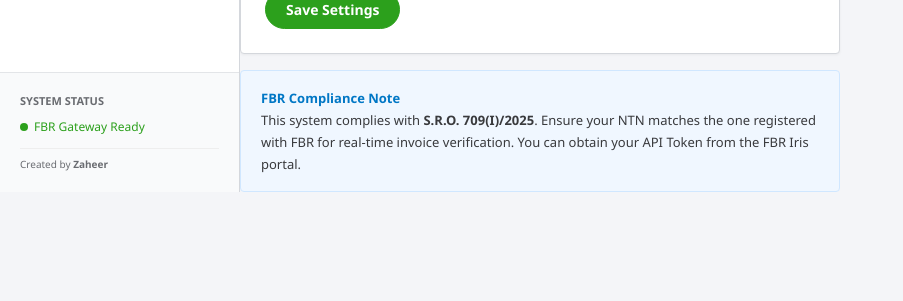
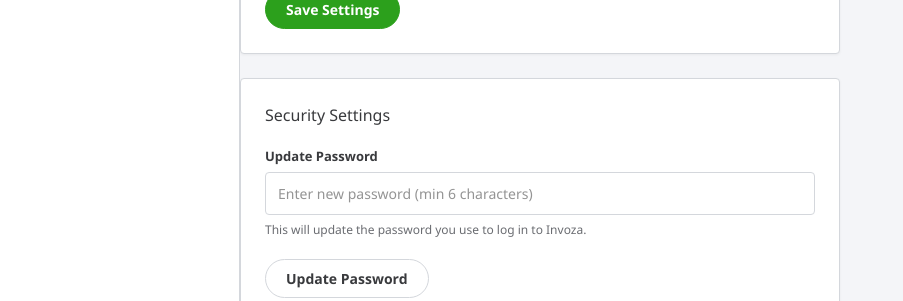
Before and after one commit to Zaheerghup/Invoza, a Next.js app: page /settings in a window 1280 px wide. Shown: the part 651-952 px from the top of the page, without its empty margins (0-903 px from the left). Before the commit the page ends 843 px from the top, so only its background shows below. Built offline with nearby package versions, Linux system fonts and the light colour scheme; no server answers.

Commit message:
Feat: Password update & UI resilience

```diff
--- a/src/app/customers/page.tsx
+++ b/src/app/customers/page.tsx
@@ -22,7 +22,8 @@
   async function fetchCustomers() {
     try {
       const res = await fetch("/api/customers");
-      setCustomers(await res.json());
+      const data = await res.json();
+      setCustomers(Array.isArray(data) ? data : []);
     } catch { /* empty */ } finally {
       setLoading(false);
     }
--- a/src/app/invoices/new/page.tsx
+++ b/src/app/invoices/new/page.tsx
@@ -55,9 +55,11 @@
         ]);
         const custs = await custRes.json();
         const comps = await compRes.json();
-        setCustomers(custs);
-        setCompanies(comps);
-        if (comps.length > 0) setForm(f => ({ ...f, companyId: comps[0].id.toString() }));
+        const secureCusts = Array.isArray(custs) ? custs : [];
+        const secureComps = Array.isArray(comps) ? comps : [];
+        setCustomers(secureCusts);
+        setCompanies(secureComps);
+        if (secureComps.length > 0) setForm(f => ({ ...f, companyId: secureComps[0].id.toString() }));
       } catch { /* empty */ } finally {
         setLoading(false);
       }
--- a/src/app/settings/page.tsx
+++ b/src/app/settings/page.tsx
@@ -25,6 +25,10 @@
   const [saved, setSaved] = useState(false);
   const [error, setError] = useState("");
   const [showToken, setShowToken] = useState(false);
+
+  const [password, setPassword] = useState("");
+  const [passwordLoading, setPasswordLoading] = useState(false);
+  const [passwordMessage, setPasswordMessage] = useState({ type: "", text: "" });
 
   useEffect(() => {
     async function load() {
@@ -64,6 +68,33 @@
       setError("Network error. Please try again.");
     } finally {
       setLoading(false);
+    }
+  }
+
+  async function handlePasswordUpdate(e: React.FormEvent) {
+    e.preventDefault();
+    if (password.length < 6) {
+      setPasswordMessage({ type: "error", text: "Password must be at least 6 characters long." });
+      return;
+    }
+    setPasswordLoading(true);
+    setPasswordMessage({ type: "", text: "" });
+
+    try {
+      const { createClient } = await import("@/lib/supabase");
+      const supabase = createClient();
+      const { error } = await supabase.auth.updateUser({ password });
+
+      if (error) {
+        setPasswordMessage({ type: "error", text: error.message });
+      } else {
+        setPasswordMessage({ type: "success", text: "Password updated successfully!" });
+        setPassword("");
+      }
+    } catch (err: any) {
+      setPasswordMessage({ type: "error", text: "Failed to update password." });
+    } finally {
+      setPasswordLoading(false);
     }
   }
 
@@ -163,8 +194,46 @@
             </form>
           </div>
 
+          {/* Security Settings Card */}
+          <div className="card" style={{ marginTop: "24px" }}>
+            <h3 style={{ fontSize: "16px", marginBottom: "20px" }}>Security Settings</h3>
+            <form onSubmit={handlePasswordUpdate}>
+              <div style={{ display: "grid", gap: "20px" }}>
+                <div>
+                  <label className="label">Update Password</label>
+                  <input
+                    className="input-field"
+                    type="password"
+                    placeholder="Enter new password (min 6 characters)"
+                    value={password}
+                    onChange={(e) => setPassword(e.target.value)}
+                    required
+                  />
+                  <p style={{ fontSize: "12px", color: "var(--text-muted)", marginTop: "6px" }}>
+                    This will update the password you use to log in to Invoza.
+                  </p>
+                </div>
+
+                {passwordMessage.text && (
+                  <div style={{
+                    background: passwordMessage.type === "success" ? "rgba(0,200,150,0.1)" : "rgba(239,68,68,0.1)",
+                    border: `1px solid ${passwordMessage.type === "success" ? "rgba(0,200,150,0.3)" : "rgba(239,68,68,0.3)"}`,
+                    borderRadius: "8px", padding: "12px 16px",
+                    color: passwordMessage.type === "success" ? "var(--accent-green)" : "#ef4444", fontSize: "14px"
+                  }}>
+                    {passwordMessage.text}
+                  </div>
+                )}
+
+                <button type="submit" className="btn-secondary" disabled={passwordLoading} style={{ width: "fit-content" }}>
+                  {passwordLoading ? <><span className="spinner" /> Updating...</> : "Update Password"}
+                </button>
+              </div>
+            </form>
+          </div>
+
           {/* Info Card */}
-          <div style={{ marginTop: "16px", padding: "16px 20px", background: "#f0f7ff", border: "1px solid #d0e7ff", borderRadius: "4px" }}>
+          <div style={{ marginTop: "24px", padding: "16px 20px", background: "#f0f7ff", border: "1px solid #d0e7ff", borderRadius: "4px" }}>
             <div style={{ fontSize: "13px", color: "var(--text-main)", lineHeight: "1.7" }}>
               <strong style={{ color: "var(--secondary)" }}>FBR Compliance Note</strong><br />
               This system complies with <strong>S.R.O. 709(I)/2025</strong>. Ensure your NTN matches the one registered with FBR for real-time invoice verification. You can obtain your API Token from the FBR Iris portal.
```
